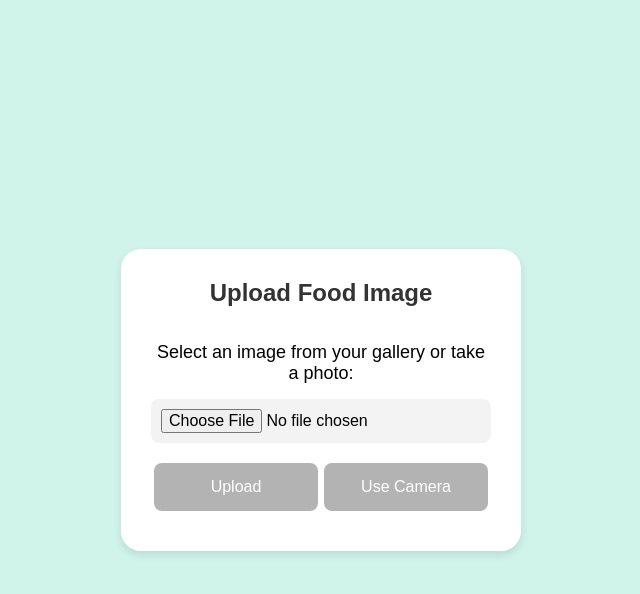
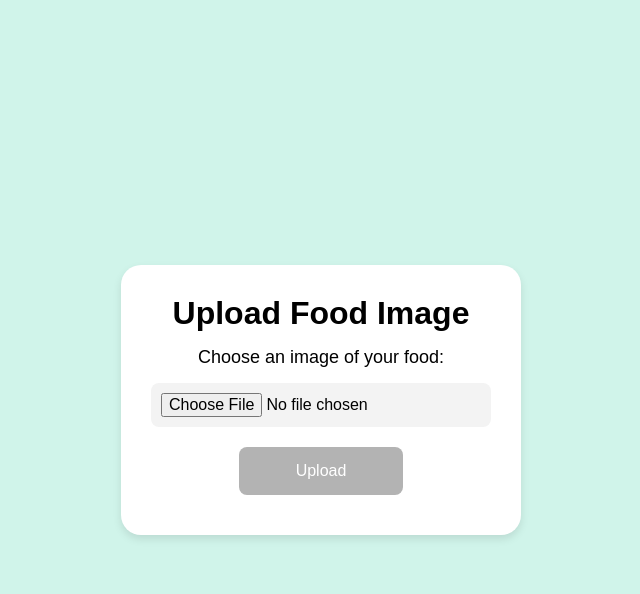
Before and after one commit to ShobhitWahane/MajorProject, a Flask app: page /image_upload in a window 1280 px wide. Shown: the top 594 px of the page, without its empty margins (319-959 px from the left). Run offline with Flask 3, Linux system fonts and the light colour scheme; the visitor is signed in with stand-in values (Sample User, id 1).

Commit message:
Update image_upload.html

```diff
--- a/templates/image_upload.html
+++ b/templates/image_upload.html
@@ -3,66 +3,18 @@
 <head>
     <meta charset="UTF-8">
     <meta name="viewport" content="width=device-width, initial-scale=1.0">
-    <title>Image Input</title>
+    <title>Upload Image</title>
     <link rel="stylesheet" href="{{ url_for('static', filename='style.css') }}">
 </head>
 <body>
     <div class="container">
-        <h2>Upload Food Image</h2>
-        <form class="image-form" id="imageUploadForm" method="POST" action="/upload" enctype="multipart/form-data">
-            <label for="imageUpload">Select an image from your gallery or take a photo:</label>
-            <input type="file" id="imageUpload" name="image" accept="image/*" required>
-
-            <div class="button-group">
-                <button type="submit" class="upload-btn">Upload</button>
-                <button type="button" class="camera-btn" id="cameraBtn">Use Camera</button>
-            </div>
+        <h1>Upload Food Image</h1>
+        <form action="{{ url_for('upload_image') }}" method="POST" enctype="multipart/form-data" onsubmit="console.log('Form submitted!');">
+            <label for="image">Choose an image of your food:</label>
+            <input type="file" id="image" name="image" accept="image/*" required>
+            <button type="submit" class="upload-btn">Upload</button>
         </form>
 
-
-        <!-- Camera section -->
-        <div id="cameraContainer" style="display: none;">
-            <video id="video" width="320" height="240" autoplay></video>
-            <button id="captureBtn">Capture Image</button>
-            <canvas id="canvas" style="display: none;"></canvas>
-            <button id="saveCapturedImage" style="display: none;">Save Image</button>
-        </div>
     </div>
-
-    <script>
-        const video = document.getElementById('video');
-        const canvas = document.getElementById('canvas');
-        const cameraContainer = document.getElementById('cameraContainer');
-        const captureBtn = document.getElementById('captureBtn');
-        const saveCapturedImage = document.getElementById('saveCapturedImage');
-
-        // Access the camera
-        document.getElementById('cameraBtn').addEventListener('click', function() {
-            cameraContainer.style.display = 'block';
-            navigator.mediaDevices.getUserMedia({ video: true })
-                .then(stream => {
-                    video.srcObject = stream;
-                })
-                .catch(err => {
-                    console.error("Error accessing the camera: ", err);
-                    alert('Could not access the camera.');
-                });
-        });
-
-        // Capture the image from the video feed
-        captureBtn.addEventListener('click', function() {
-            canvas.width = video.videoWidth;
-            canvas.height = video.videoHeight;
-            const context = canvas.getContext('2d');
-            context.drawImage(video, 0, 0);
-            saveCapturedImage.style.display = 'inline-block'; // Show save button
-        });
-
-        // Save the captured image
-        saveCapturedImage.addEventListener('click', function() {
-            const imageData = canvas.toDataURL('image/png');
-            alert('Image captured! (Data URL: ' + imageData + ')'); // Placeholder for actual save/upload
-        });
-    </script>
 </body>
 </html>
```
